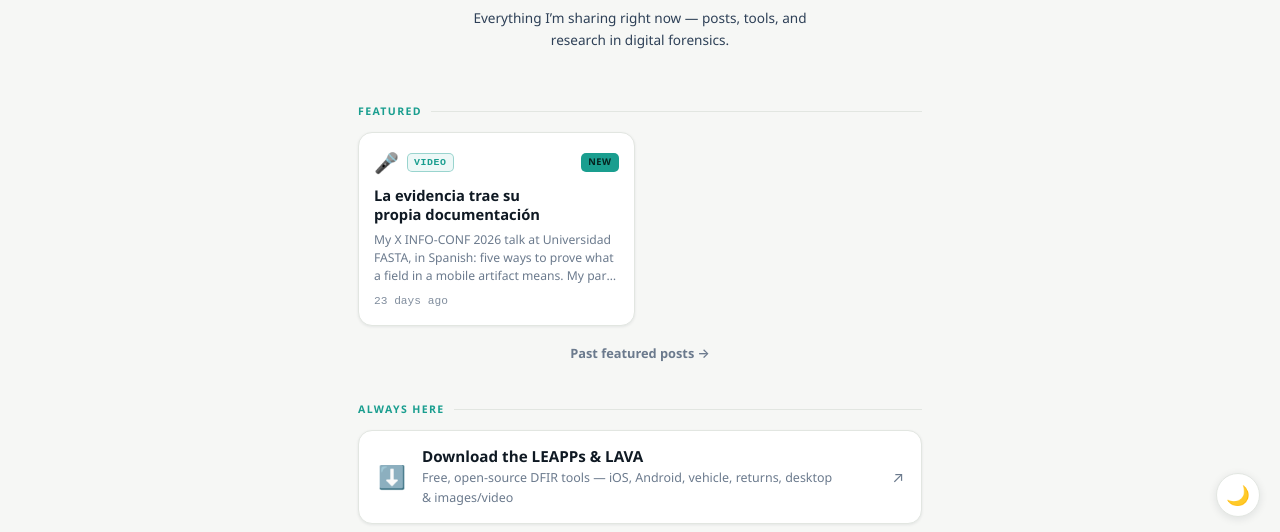
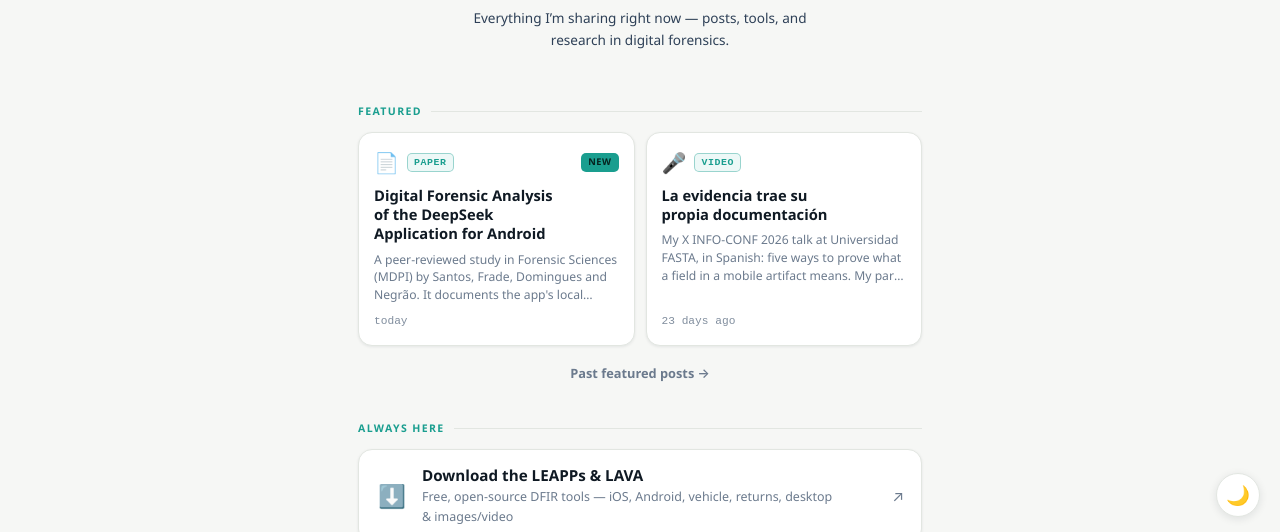
Before and after one commit to abrignoni/abrignoni.github.io, a plain HTML site: page links.html in a window 1280 px wide. Shown: the part 263-795 px from the top of the page. Drawn offline with Linux system fonts and the light colour scheme; no server answers.

Commit message:
Add the DeepSeek for Android paper to Research and Featured
Co-Authored-By: Claude Opus 5.5 <noreply@anthropic.com>

```diff
--- a/featured.json
+++ b/featured.json
@@ -1,6 +1,14 @@
 {
   "_about": "Extra items for the Featured grid on / and /links. They are merged with the LEAPPs blog posts by date and the newest four are shown, so an item rotates out as newer posts arrive. Date each item by when it was published (YYYY-MM-DD). Fields: title, date, url (https), excerpt, emoji, kind (a short label such as Video).",
   "items": [
+    {
+      "title": "Digital Forensic Analysis of the DeepSeek Application for Android",
+      "date": "2026-11-26",
+      "url": "https://doi.org/10.3390/forensicsci6040109",
+      "excerpt": "A peer-reviewed study in Forensic Sciences (MDPI) by Santos, Frade, Domingues and Negrão. It documents the app's local artefacts and the three DeepSeek modules the authors contributed to ALEAPP.",
+      "emoji": "📄",
+      "kind": "Paper"
+    },
     {
       "title": "La evidencia trae su propia documentación",
       "date": "2026-11-03",
```
Also changed, not shown: index.html (+4 -0 lines), imgs/forensicsci-deepseek-2026.jpeg (added).
